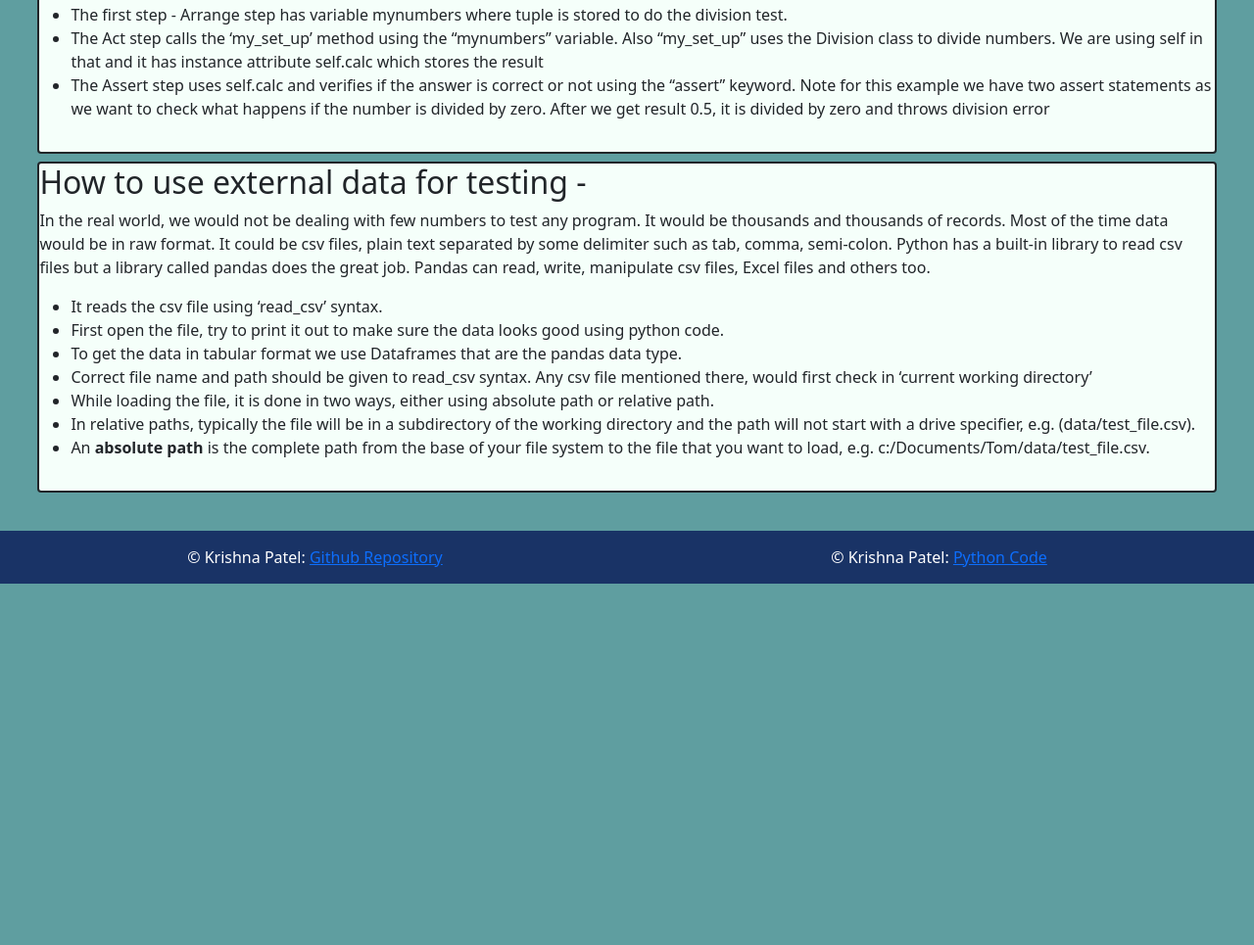
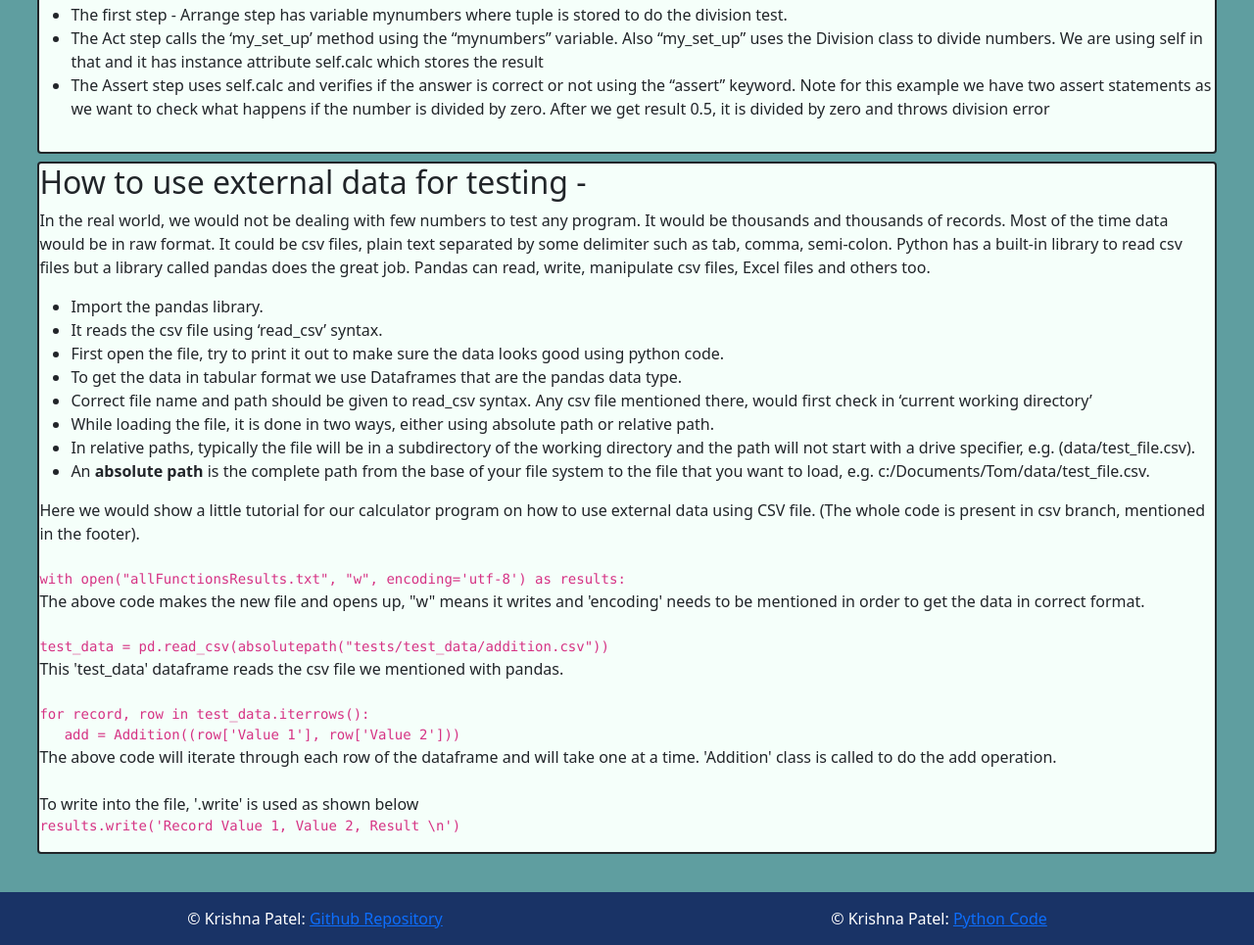
Before and after one commit to kkp58/Project1, a plain HTML site: page public_html/Articles/AAATesting.html in a window 1280 px wide. Shown: the part 943-1908 px from the top of the page at 98% size. Before the commit the page ends 1539 px from the top, so only its background shows below. Drawn offline with nearby package versions, Linux system fonts and the light colour scheme.

Commit message:
Updated content about external data

```diff
--- a/public_html/Articles/AAATesting.html
+++ b/public_html/Articles/AAATesting.html
@@ -101,7 +101,7 @@
             csv files but a library called pandas does the great job. Pandas can read, write, manipulate csv files,
             Excel files and others too.
             <ul>
-
+        <li>Import the pandas library.</li>
             <li>It reads the csv file using ‘read_csv’ syntax.</li>
         <li>First open the file, try to print it out to make sure the data looks good using python code. </li>
             <li> To get the data
@@ -114,8 +114,32 @@
         not start with a drive specifier, e.g. (data/test_file.csv). </li>
             <li>An <b>absolute path</b> is the complete path from the base of your file system to the file that you want to load,
             e.g. c:/Documents/Tom/data/test_file.csv. </li>
+    </ul>
+        Here we would show a little tutorial for our calculator program on how to use external data using CSV file. (The whole
+        code is present in csv branch, mentioned in the footer). <br><br>
+        <code>
+            with open("allFunctionsResults.txt", "w", encoding='utf-8') as results:
+        </code>
+    The above code makes the new file and opens up, "w" means it writes and 'encoding' needs to be mentioned in order to
+        get the data in correct format.
+        <br><br>
+<code>
+    test_data = pd.read_csv(absolutepath("tests/test_data/addition.csv"))
+</code>
+        This 'test_data' dataframe reads the csv file we mentioned with pandas.
+        <br><br>
+        <code>
+            for record, row in test_data.iterrows(): <br>
+            &emsp; &emsp;add = Addition((row['Value 1'], row['Value 2']))
+        </code>
+        The above code will iterate through each row of the dataframe and will take one at a time. 'Addition' class is called to do
+        the add operation.
+        <br><br>
+        To write into the file, '.write' is used as shown below
+        <code>
+            results.write('Record Value 1, Value 2, Result \n')
+        </code>
 
-    </ul>
         </p>
     </div>
 </section>
```
